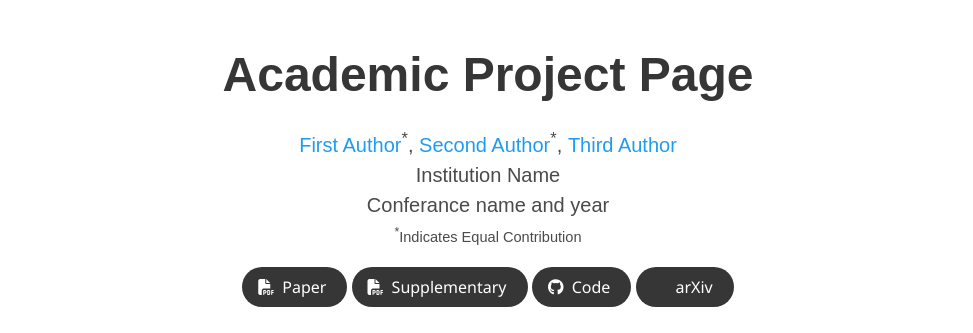
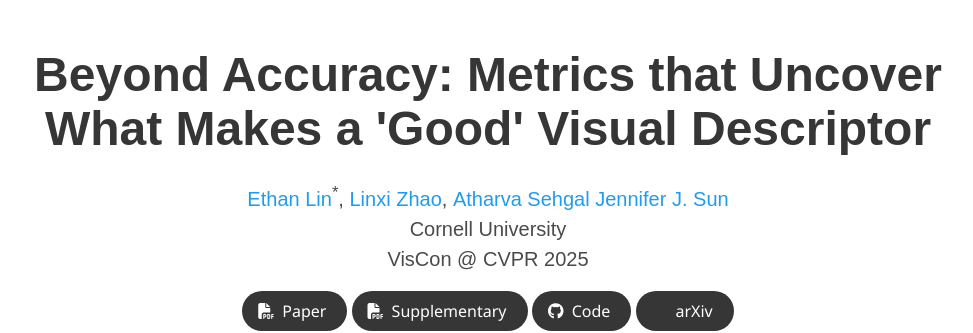
Before and after one commit to ethan-y-lin/beyond-accuracy-project-page, a plain HTML site: page index.html in a window 1280 px wide. Shown: the top 333 px of the page, without its empty margins (152-1125 px from the left). Drawn offline with nearby package versions, Linux system fonts and the light colour scheme; some icons are missing; a web font is replaced by a local one.

Commit message:
Add header info

```diff
--- a/index.html
+++ b/index.html
@@ -24,7 +24,7 @@
   <meta name="viewport" content="width=device-width, initial-scale=1">
 
 
-  <title>Academic Project Page</title>
+  <title>Beyond Accuracy: Metrics that Uncover What Makes a 'Good' Visual Descriptor</title>
   <link rel="icon" type="image/x-icon" href="static/images/favicon.ico">
   <link href="https://fonts.googleapis.com/css?family=Google+Sans|Noto+Sans|Castoro"
   rel="stylesheet">
@@ -52,21 +52,26 @@
       <div class="container is-max-desktop">
         <div class="columns is-centered">
           <div class="column has-text-centered">
-            <h1 class="title is-1 publication-title">Academic Project Page</h1>
+            <h1 class="title is-1 publication-title">Beyond Accuracy: Metrics that Uncover What Makes a 'Good' Visual Descriptor</h1>
             <div class="is-size-5 publication-authors">
               <!-- Paper authors -->
               <span class="author-block">
-                <a href="FIRST AUTHOR PERSONAL LINK" target="_blank">First Author</a><sup>*</sup>,</span>
-                <span class="author-block">
-                  <a href="SECOND AUTHOR PERSONAL LINK" target="_blank">Second Author</a><sup>*</sup>,</span>
-                  <span class="author-block">
-                    <a href="THIRD AUTHOR PERSONAL LINK" target="_blank">Third Author</a>
-                  </span>
-                  </div>
+                  <a href="FIRST AUTHOR PERSONAL LINK" target="_blank">Ethan Lin</a><sup>*</sup>,
+              </span>
+              <span class="author-block">
+                  <a href="https://linxi-zhao.github.io/" target="_blank">Linxi Zhao</a>,
+              </span>
+              <span class="author-block">
+                  <a href="https://atharvas.net/" target="_blank">Atharva Sehgal</a>
+              </span>
+              <span class="author-block">
+                  <a href="https://jenjsun.com/" target="_blank">Jennifer J. Sun</a>
+              </span>
+            </div>
 
                   <div class="is-size-5 publication-authors">
-                    <span class="author-block">Institution Name<br>Conferance name and year</span>
-                    <span class="eql-cntrb"><small><br><sup>*</sup>Indicates Equal Contribution</small></span>
+                    <span class="author-block">Cornell University<br>VisCon @ CVPR 2025</span>
+                    <!-- <span class="eql-cntrb"><small><br><sup>*</sup>Indicates Equal Contribution</small></span> -->
                   </div>
 
                   <div class="column has-text-centered">
```
